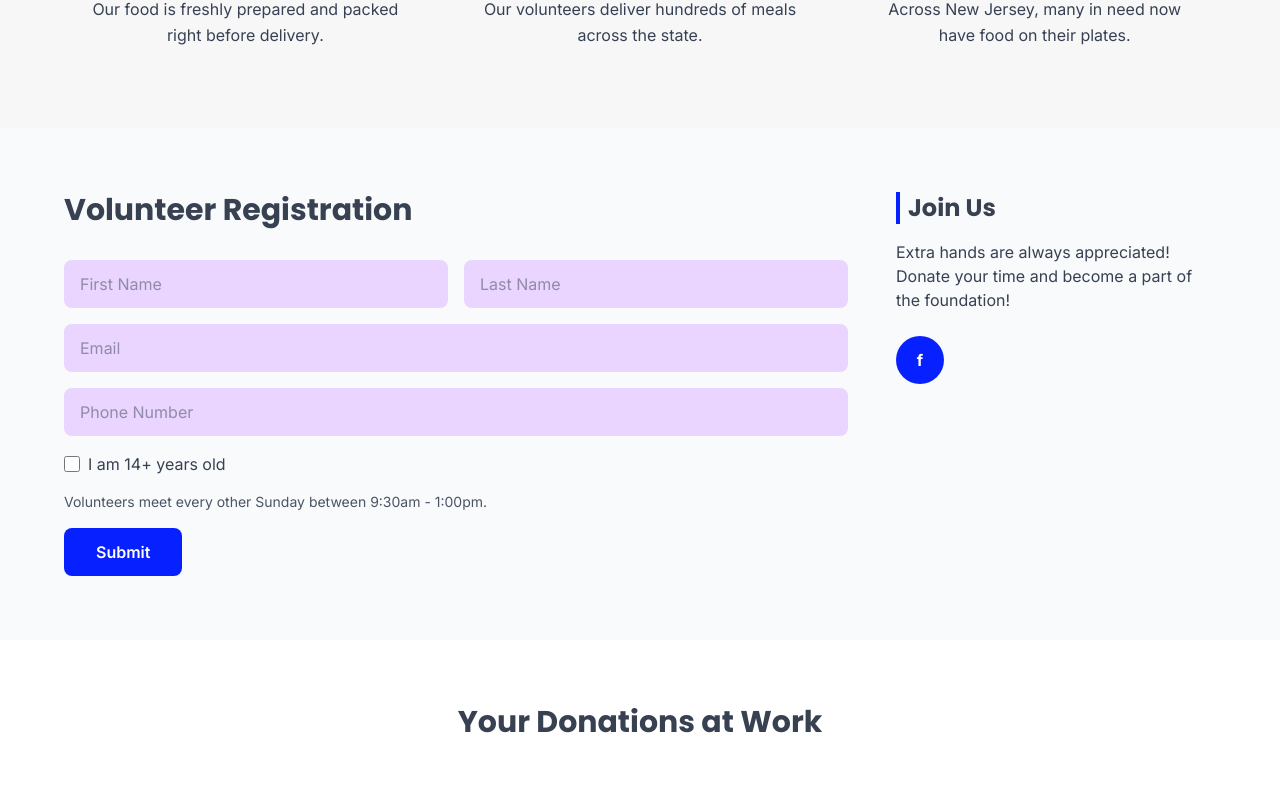
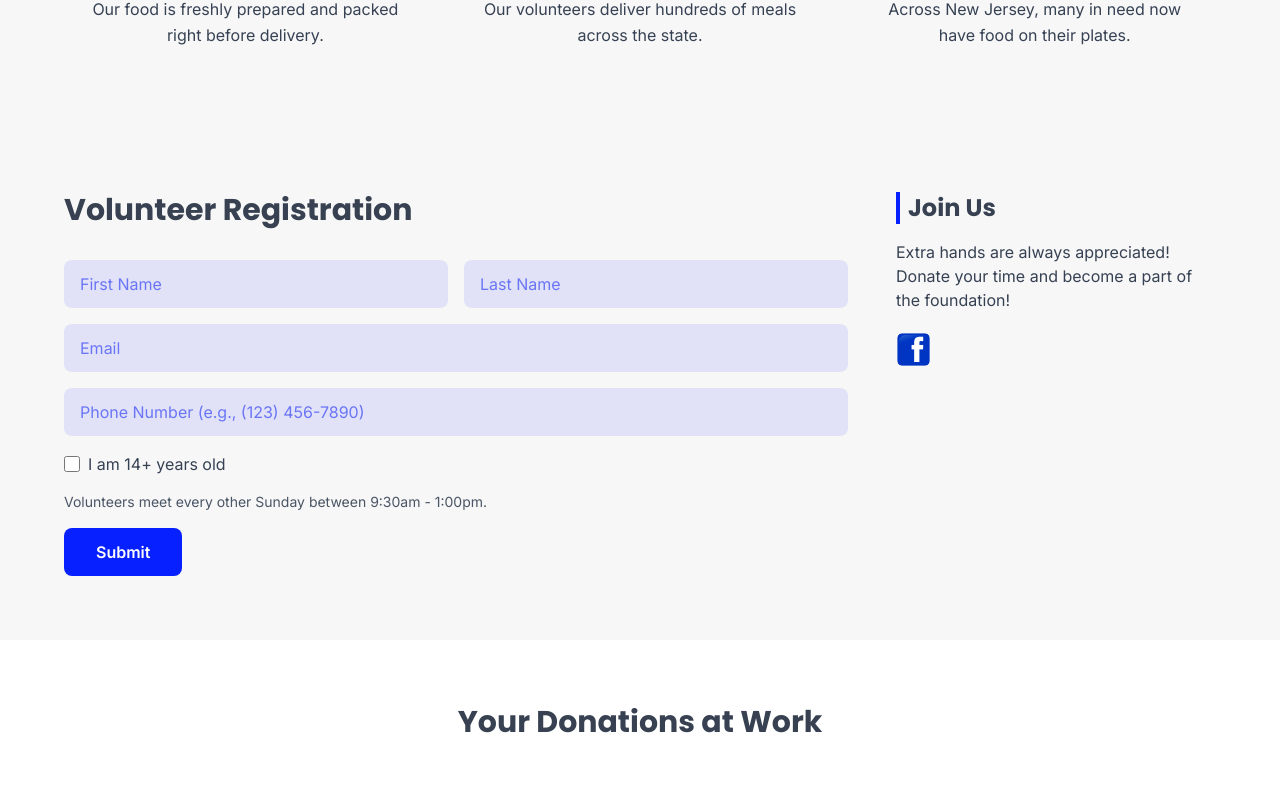
Before and after one commit to ibraheemshaikh5/csfnj, a Next.js app: page / in a window 1280 px wide. Shown: the part 1373-2159 px from the top of the page. Built offline with nearby package versions, Linux system fonts and the light colour scheme.

Commit message:
Volunteer Form

```diff
--- a/app/globals.css
+++ b/app/globals.css
@@ -24,3 +24,24 @@ body {
 h1, h2, h3, h4, h5, h6 {
   font-family: var(--font-poppins), system-ui, -apple-system, sans-serif;
 }
+
+/* Custom validation styling */
+input:invalid:not(:placeholder-shown):not(:focus) {
+  border: 2px solid #ef4444;
+  background-color: #fee2e2;
+}
+
+input:invalid:not(:placeholder-shown):not(:focus)::placeholder {
+  color: #dc2626;
+}
+
+/* Custom validation message styling */
+input:invalid:not(:placeholder-shown):not(:focus) + *,
+input:invalid:not(:placeholder-shown):not(:focus) ~ * {
+  color: #dc2626;
+}
+
+/* Style browser validation tooltip */
+input:invalid:not(:placeholder-shown):not(:focus) {
+  box-shadow: 0 0 0 2px rgba(239, 68, 68, 0.2);
+}
--- a/app/layout.tsx
+++ b/app/layout.tsx
@@ -30,7 +30,7 @@ export default function RootLayout({
 }>) {
   return (
     <html lang="en">
-      <body className={`${poppins.variable} ${inter.variable} font-sans`}>{children}</body>
+      <body className={`${poppins.variable} ${inter.variable} font-sans bg-[#f7f7f7]`}>{children}</body>
     </html>
   );
 }
--- a/components/DonationWidget.tsx
+++ b/components/DonationWidget.tsx
@@ -6,9 +6,9 @@ export default function DonationWidget() {
       <p className="text-white text-base mb-5 text-center whitespace-nowrap mx-auto w-fit">
         $20 a month sponsors a meal for a family of 5.
       </p>
-      <div className="bg-white rounded-md px-5 py-4 mb-5 flex items-center justify-between">
-        <span className="text-[#0720ff] text-2xl font-medium">$ 20</span>
-        <span className="text-[#0720ff] text-xl font-medium">USD</span>
+      <div className="bg-[#e1e2f8] rounded-md px-5 py-4 mb-5 flex items-center justify-between">
+        <span className="text-[#1a2df3] text-2xl font-medium">$ 20</span>
+        <span className="text-[#1a2df3] text-xl font-medium">USD</span>
       </div>
       <Link
         href="/donate"
--- a/components/VolunteerForm.tsx
+++ b/components/VolunteerForm.tsx
@@ -1,6 +1,7 @@
 'use client';
 
 import { useState } from 'react';
+import Image from 'next/image';
 
 export default function VolunteerForm() {
   const [formData, setFormData] = useState({
@@ -10,67 +11,191 @@ export default function VolunteerForm() {
     phone: '',
     isAdult: false,
   });
+  const [errors, setErrors] = useState<Record<string, string>>({});
+
+  const validatePhone = (phone: string): boolean => {
+    // Accepts formats: (123) 456-7890, 123-456-7890, 123.456.7890, 1234567890, +1 123 456 7890
+    const phoneRegex = /^[\+]?[(]?[0-9]{3}[)]?[-\s\.]?[0-9]{3}[-\s\.]?[0-9]{4,6}$/;
+    return phoneRegex.test(phone);
+  };
+
+  const validateEmail = (email: string): boolean => {
+    const emailRegex = /^[^\s@]+@[^\s@]+\.[^\s@]+$/;
+    return emailRegex.test(email);
+  };
+
+  const handlePhoneChange = (e: React.ChangeEvent<HTMLInputElement>) => {
+    const value = e.target.value;
+    setFormData({ ...formData, phone: value });
+
+    if (errors.phone) {
+      const newErrors = { ...errors };
+      delete newErrors.phone;
+      setErrors(newErrors);
+    }
+  };
+
+  const handleEmailChange = (e: React.ChangeEvent<HTMLInputElement>) => {
+    const value = e.target.value;
+    setFormData({ ...formData, email: value });
+
+    if (value && !validateEmail(value)) {
+      setErrors({ ...errors, email: 'Please enter a valid email address' });
+    } else {
+      const newErrors = { ...errors };
+      delete newErrors.email;
+      setErrors(newErrors);
+    }
+  };
 
   const handleSubmit = (e: React.FormEvent) => {
     e.preventDefault();
+    const newErrors: Record<string, string> = {};
+
+    // Validate first name
+    if (!formData.firstName.trim()) {
+      newErrors.firstName = 'First name is required';
+    }
+
+    // Validate last name
+    if (!formData.lastName.trim()) {
+      newErrors.lastName = 'Last name is required';
+    }
+
+    // Validate email
+    if (!formData.email.trim()) {
+      newErrors.email = 'Email is required';
+    } else if (!validateEmail(formData.email)) {
+      newErrors.email = 'Please enter a valid email address';
+    }
+
+    // Validate phone
+    if (!formData.phone.trim()) {
+      newErrors.phone = 'Phone number is required';
+    } else if (!validatePhone(formData.phone)) {
+      newErrors.phone = 'Please enter a valid phone number (e.g., (123) 456-7890)';
+    }
+
+    // Validate checkbox
+    if (!formData.isAdult) {
+      newErrors.isAdult = 'All volunteers must be 14+';
+    }
+
+    setErrors(newErrors);
+
+    // If there are errors, don't submit
+    if (Object.keys(newErrors).length > 0) {
+      return;
+    }
+
     // Form submission logic would go here
     console.log('Form submitted:', formData);
   };
 
   return (
-    <section className="py-16 px-4 bg-gray-50">
+    <section className="py-16 px-4 bg-[#f7f7f7]">
       <div className="container mx-auto max-w-6xl">
-        <div className="flex flex-col lg:flex-row gap-12">
+        <div className="flex flex-col lg:flex-row gap-12 items-start">
           {/* Form Section */}
           <div className="flex-1">
             <h2 className="text-3xl font-bold mb-8">Volunteer Registration</h2>
-            <form onSubmit={handleSubmit} className="space-y-4">
+            <form onSubmit={handleSubmit} className="space-y-4" noValidate>
               <div className="grid grid-cols-1 md:grid-cols-2 gap-4">
+                <div>
                   <input
                     type="text"
                     placeholder="First Name"
                     value={formData.firstName}
-                  onChange={(e) => setFormData({ ...formData, firstName: e.target.value })}
-                  className="bg-[#e9d5ff] px-4 py-3 rounded-lg border-none outline-none focus:ring-2 focus:ring-[#6b21a8]"
-                  required
+                    onChange={(e) => {
+                      setFormData({ ...formData, firstName: e.target.value });
+                      if (errors.firstName) {
+                        const newErrors = { ...errors };
+                        delete newErrors.firstName;
+                        setErrors(newErrors);
+                      }
+                    }}
+                    className={`bg-[#e1e2f8] text-[#1a2df3] px-4 py-3 rounded-lg border-none outline-none focus:ring-2 focus:ring-[#1a2df3] placeholder:text-[#1a2df3]/60 w-full ${
+                      errors.firstName ? 'ring-2 ring-red-500 bg-red-50' : ''
+                    }`}
                   />
+                  {errors.firstName && (
+                    <p className="mt-1 text-sm text-red-600">{errors.firstName}</p>
+                  )}
+                </div>
+                <div>
                   <input
                     type="text"
                     placeholder="Last Name"
                     value={formData.lastName}
-                  onChange={(e) => setFormData({ ...formData, lastName: e.target.value })}
-                  className="bg-[#e9d5ff] px-4 py-3 rounded-lg border-none outline-none focus:ring-2 focus:ring-[#6b21a8]"
-                  required
+                    onChange={(e) => {
+                      setFormData({ ...formData, lastName: e.target.value });
+                      if (errors.lastName) {
+                        const newErrors = { ...errors };
+                        delete newErrors.lastName;
+                        setErrors(newErrors);
+                      }
+                    }}
+                    className={`bg-[#e1e2f8] text-[#1a2df3] px-4 py-3 rounded-lg border-none outline-none focus:ring-2 focus:ring-[#1a2df3] placeholder:text-[#1a2df3]/60 w-full ${
+                      errors.lastName ? 'ring-2 ring-red-500 bg-red-50' : ''
+                    }`}
                   />
+                  {errors.lastName && (
+                    <p className="mt-1 text-sm text-red-600">{errors.lastName}</p>
+                  )}
                 </div>
+              </div>
+              <div>
                 <input
                   type="email"
                   placeholder="Email"
                   value={formData.email}
-                onChange={(e) => setFormData({ ...formData, email: e.target.value })}
-                className="w-full bg-[#e9d5ff] px-4 py-3 rounded-lg border-none outline-none focus:ring-2 focus:ring-[#6b21a8]"
-                required
+                  onChange={handleEmailChange}
+                  className={`w-full bg-[#e1e2f8] text-[#1a2df3] px-4 py-3 rounded-lg border-none outline-none focus:ring-2 focus:ring-[#1a2df3] placeholder:text-[#1a2df3]/60 ${
+                    errors.email ? 'ring-2 ring-red-500 bg-red-50' : ''
+                  }`}
                 />
+                {errors.email && (
+                  <p className="mt-1 text-sm text-red-600">{errors.email}</p>
+                )}
+              </div>
+              <div>
                 <input
                   type="tel"
-                placeholder="Phone Number"
+                  placeholder="Phone Number (e.g., (123) 456-7890)"
                   value={formData.phone}
-                onChange={(e) => setFormData({ ...formData, phone: e.target.value })}
-                className="w-full bg-[#e9d5ff] px-4 py-3 rounded-lg border-none outline-none focus:ring-2 focus:ring-[#6b21a8]"
-                required
+                  onChange={handlePhoneChange}
+                  pattern="[\+]?[(]?[0-9]{3}[)]?[-\s\.]?[0-9]{3}[-\s\.]?[0-9]{4,6}"
+                  className={`w-full bg-[#e1e2f8] text-[#1a2df3] px-4 py-3 rounded-lg border-none outline-none focus:ring-2 focus:ring-[#1a2df3] placeholder:text-[#1a2df3]/60 ${
+                    errors.phone ? 'ring-2 ring-red-500 bg-red-50' : ''
+                  }`}
                 />
+                {errors.phone && (
+                  <p className="mt-1 text-sm text-red-600">{errors.phone}</p>
+                )}
+              </div>
+              <div>
                 <div className="flex items-center gap-2">
                   <input
                     type="checkbox"
                     id="adult"
                     checked={formData.isAdult}
-                  onChange={(e) => setFormData({ ...formData, isAdult: e.target.checked })}
+                    onChange={(e) => {
+                      setFormData({ ...formData, isAdult: e.target.checked });
+                      if (errors.isAdult) {
+                        const newErrors = { ...errors };
+                        delete newErrors.isAdult;
+                        setErrors(newErrors);
+                      }
+                    }}
                     className="w-4 h-4"
-                  required
                   />
-                <label htmlFor="adult" className="text-gray-700">
+                  <label htmlFor="adult" className={errors.isAdult ? 'text-red-600' : 'text-gray-700'}>
                     I am 14+ years old
                   </label>
+                </div>
+                {errors.isAdult && (
+                  <p className="mt-1 text-sm text-red-600">{errors.isAdult}</p>
+                )}
               </div>
               <p className="text-sm text-gray-600">
                 Volunteers meet every other Sunday between 9:30am - 1:00pm.
@@ -90,18 +215,24 @@ export default function VolunteerForm() {
               <div className="w-1 h-8 bg-[#0720ff]"></div>
               <h3 className="text-2xl font-bold">Join Us</h3>
             </div>
-            <p className="text-gray-700 mb-6">
+            <p className="text-gray-700 mb-5">
               Extra hands are always appreciated! Donate your time and become a part of the foundation!
             </p>
             <div className="flex items-center gap-3">
               <a
-                href="https://facebook.com"
+                href="https://www.facebook.com/p/Care-Share-Foundation-100083404179179/"
                 target="_blank"
                 rel="noopener noreferrer"
-                className="w-12 h-12 rounded-full bg-[#0720ff] flex items-center justify-center hover:bg-[#0618dd] transition-colors"
+                className="w-[35px] h-[35px] flex items-center justify-center hover:opacity-80 transition-opacity"
                 aria-label="Facebook"
               >
-                <span className="text-white font-bold">f</span>
+                <Image
+                  src="/images/facebook-icon.png"
+                  alt="Facebook"
+                  width={35}
+                  height={35}
+                  className="object-contain"
+                />
               </a>
             </div>
           </div>
```
Also changed, not shown: media/Facebook_icon.png (added), public/images/facebook-icon.png (added). Lines whose indentation alone changed are shown as unchanged.
